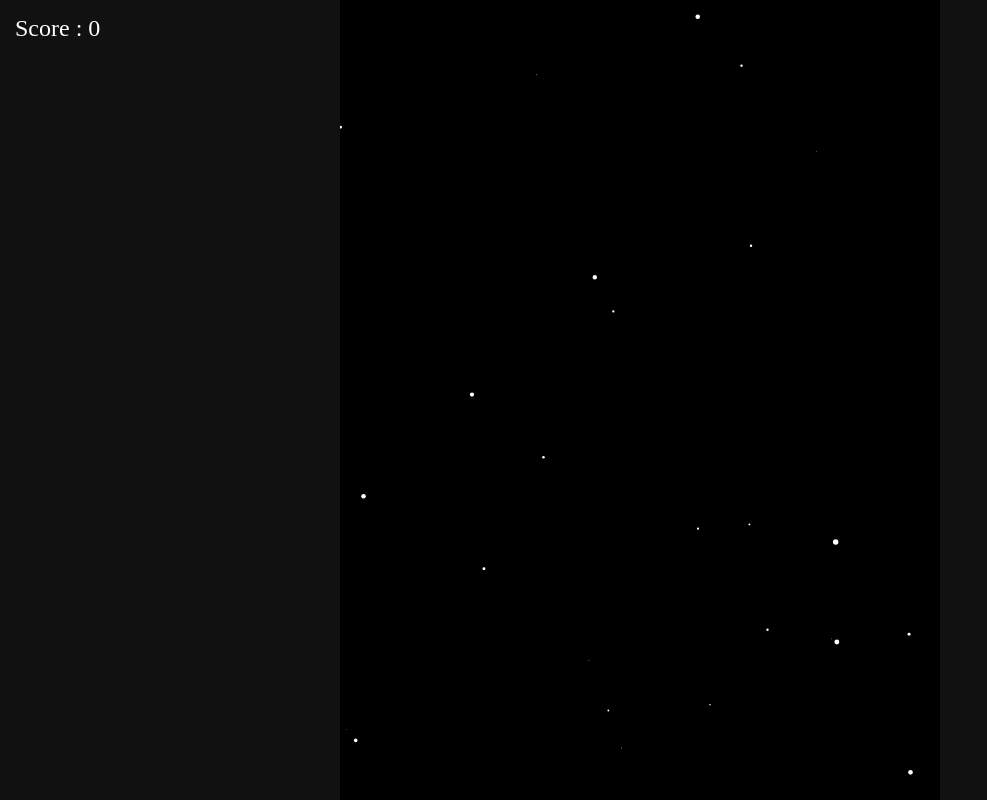
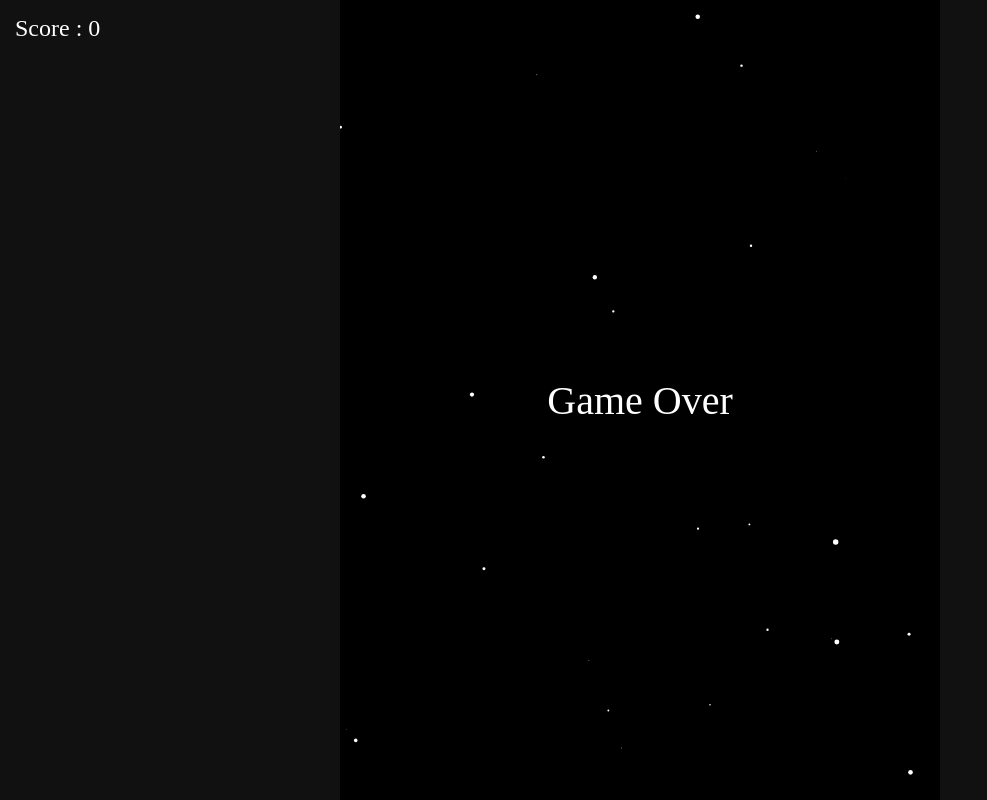
Before and after one commit to IdrissaSy7/SpaceInvaders, a plain HTML site: page index.html in a window 1280 px wide. Shown: the whole page, without its empty margins (0-987 px from the left). Drawn offline with Linux system fonts and the light colour scheme.

Commit message:
modification

```diff
--- a/index.html
+++ b/index.html
@@ -9,6 +9,7 @@
   <body>
     <p class="score"><span>Score : </span> <span id="scoreEl">0</span></p>
     <div>
+      <span id="gameover"></span>
       <canvas id="myCanvas"></canvas>
     </div>
     <script src="script.js"></script>
--- a/script.js
+++ b/script.js
@@ -1,5 +1,6 @@
 // Constantes qui selectionne l'element canvas et obtient
 // son contexte en 2D qui permet de dessiner des formes
+const gameOver = document.querySelector("#gameover");
 const scoreEl = document.querySelector("#scoreEl");
 const canvas = document.querySelector("canvas");
 const c = canvas.getContext("2d");
@@ -333,6 +334,7 @@ function animate() {
       invaderProjectile.position.x <= player.position.x + player.width
     ) {
       console.log("perdu");
+      gameOver.innerHTML = "Game Over";
 
       setTimeout(() => {
         player.opacity = 0;
--- a/style.css
+++ b/style.css
@@ -16,3 +16,14 @@ div {
   justify-content: center;
   align-items: center;
 }
+
+#gameover {
+  position: absolute;
+  margin-left: auto;
+  margin-right: auto;
+
+  color: white;
+  z-index: 10;
+  margin: 15px;
+  font-size: 2.5em;
+}
```
